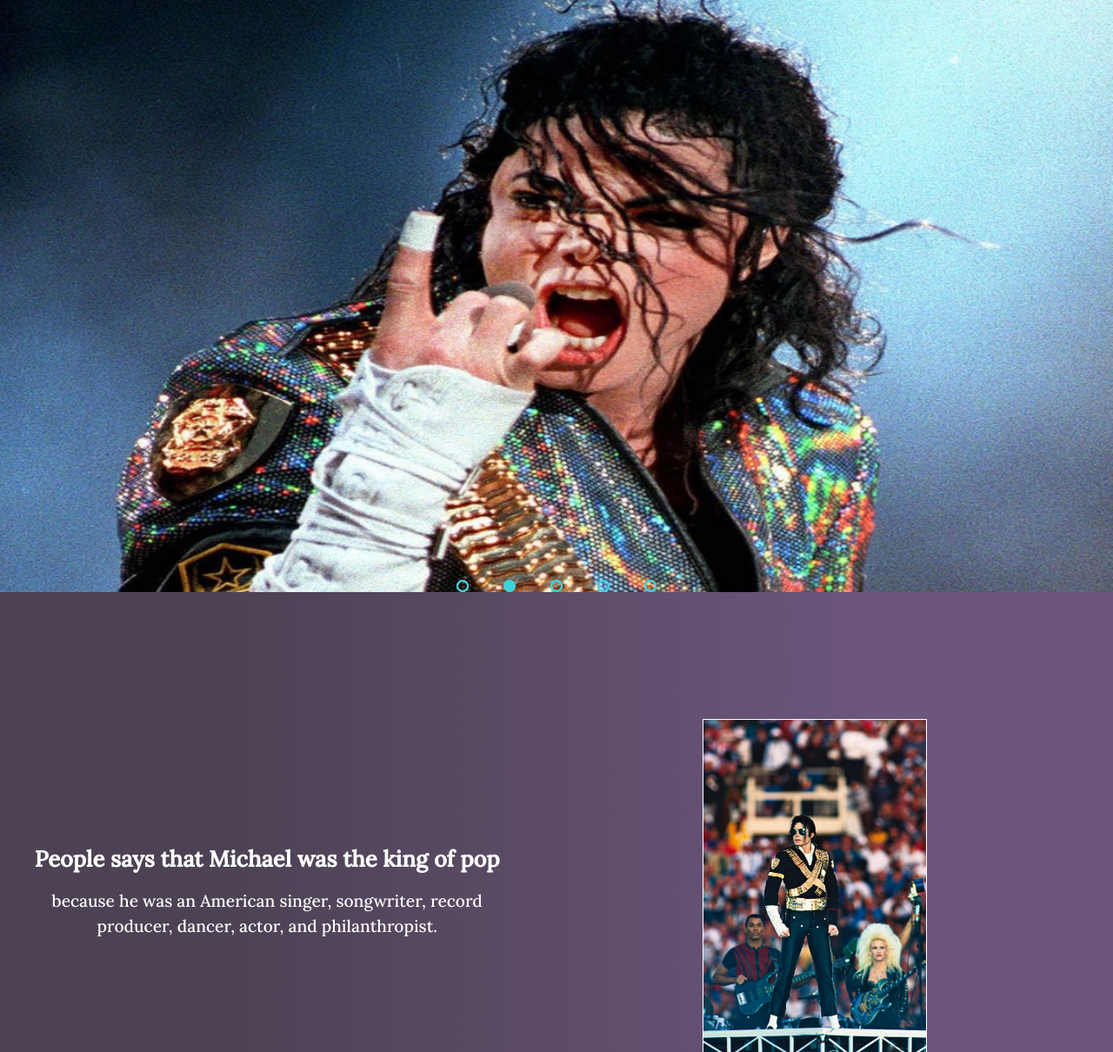
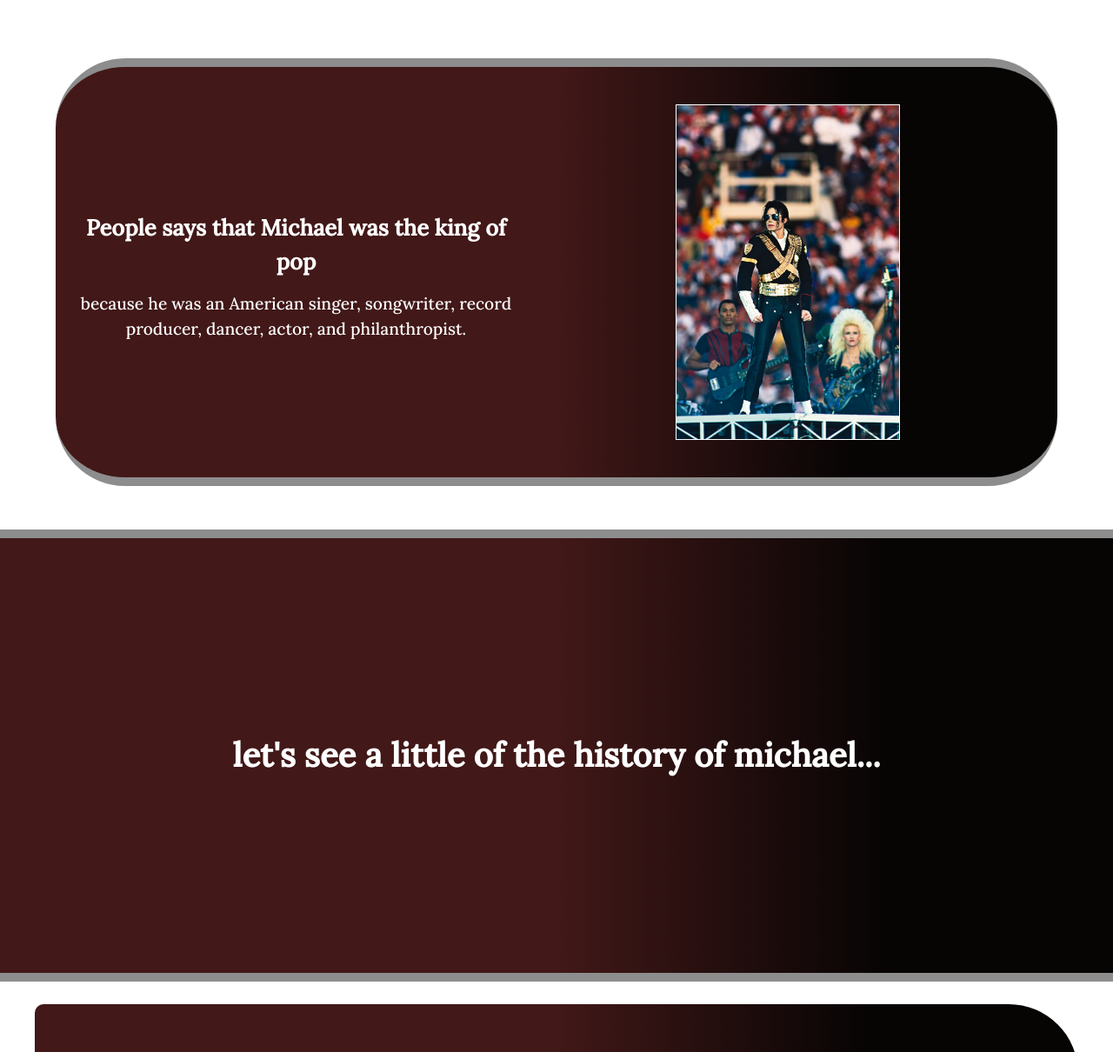
Before and after one commit to Gabrieljll/responsive-tribute-web-page, a plain HTML site: page index.html in a window 1280 px wide. Shown: the part 83-1293 px from the top of the page at 87% size. Drawn offline with nearby package versions, Linux system fonts and the light colour scheme.

Commit message:
Changes in the style of the page

```diff
--- a/index.html
+++ b/index.html
@@ -27,57 +27,7 @@
             </div>
         </header>
 
-        <!-- image slider start -->
-        <div class="slider-container">
-            <div class="slider">
-                <div class="slides">
-                    <!-- radio buttons start -->
-                    <input type="radio" name="radio-btn" id="radio1">
-                    <input type="radio" name="radio-btn" id="radio2">
-                    <input type="radio" name="radio-btn" id="radio3">
-                    <input type="radio" name="radio-btn" id="radio4">
-                    <input type="radio" name="radio-btn" id="radio5">
-                    <!-- radio buttons end -->
-
-                    <!-- slide images start -->
-                    <div class="slide first">
-                        <img src="resources/images/1.jpg" alt="">
-                    </div>
-                    <div class="slide">
-                        <img src="resources/images/2.jpg" alt="">
-                    </div>
-                    <div class="slide">
-                        <img src="resources/images/3.jpg" alt="">
-                    </div>
-                    <div class="slide">
-                        <img src="resources/images/4.jpg" alt="">
-                    </div>
-                    <div class="slide">
-                        <img src="resources/images/5.jpg" alt="">
-                    </div>
-                    <!-- slide images end -->
-                    <!-- auytomatic navigation start -->
-                    <div class="navigation-auto">
-                        <div class="auto-btn1"></div>
-                        <div class="auto-btn2"></div>
-                        <div class="auto-btn3"></div>
-                        <div class="auto-btn4"></div>
-                        <div class="auto-btn5"></div>
-                    </div>
-                    <!-- automatic navigation end -->
-                    <!-- manual navigation start -->
-                    <div class="navigation-manual">
-                        <label for="radio1" class="manual-btn"></label>
-                        <label for="radio2" class="manual-btn"></label>
-                        <label for="radio3" class="manual-btn"></label>
-                        <label for="radio4" class="manual-btn"></label>
-                        <label for="radio5" class="manual-btn"></label>
-                    </div>
-                </div>
-
-            </div>
-        </div>
-
+        <div id="divPrincipalSection">
             <div id="principalSection">
 
                 <figcaption id="img-caption">
@@ -87,6 +37,12 @@
                 <figure id="img-div">
                     <img class="img-fadein" id="principalImage" src="resources/images/6.jpg" alt="Michael Jackson´s image">
                 </figure>
+            </div>
+        </div>
+        <div id="divInviteToReadSection" class="divInviteToReadSection">
+            <div id="inviteToReadSection" class="inviteToReadSection">
+                <h1>let's see a little of the history of michael...</h1>
+            </div>
         </div>
         <div id="first-info-section" class="first-info-section">
             <figcaption id="first-image-figcaption">
@@ -124,8 +80,64 @@
             </div>
         </div>
 
-        <h3 class="text-fadein h3-carousel-photos">More cool photos <i class="fas fa-smile"></i> ( Slide sideways! <i class="fas fa-hand-point-right"></i>)
-        </h3>
+        <!-- image slider start -->
+        <div class="divTittleSlider">
+            <h3 class="text-fadein h3-carousel-photos">Some cool photos <i class="fas fa-smile"></i> <i class="fas fa-hand-point-down"></i></h3>
+        </div>
+        <div class="slider-container">
+            <div class="slider">
+                <div class="slides">
+                    <!-- radio buttons start -->
+                    <input type="radio" name="radio-btn" id="radio1">
+                    <input type="radio" name="radio-btn" id="radio2">
+                    <input type="radio" name="radio-btn" id="radio3">
+                    <input type="radio" name="radio-btn" id="radio4">
+                    <input type="radio" name="radio-btn" id="radio5">
+                    <!-- radio buttons end -->
+
+                    <!-- slide images start -->
+                    <div class="slide first">
+                        <img src="resources/images/1.jpg" alt="">
+                    </div>
+                    <div class="slide">
+                        <img src="resources/images/2.jpg" alt="">
+                    </div>
+                    <div class="slide">
+                        <img src="resources/images/3.jpg" alt="">
+                    </div>
+                    <div class="slide">
+                        <img src="resources/images/4.jpg" alt="">
+                    </div>
+                    <div class="slide">
+                        <img src="resources/images/5.jpg" alt="">
+                    </div>
+
+                    <!-- slide images end -->
+                    <!-- auytomatic navigation start -->
+                    <!--             <div class="navigation-auto">
+                        <div class="auto-btn1"></div>
+                        <div class="auto-btn2"></div>
+                        <div class="auto-btn3"></div>
+                        <div class="auto-btn4"></div>
+                        <div class="auto-btn5"></div>
+                    </div> -->
+                    <!-- automatic navigation end -->
+                    <!-- manual navigation start -->
+                    <!--       <div class="navigation-manual">
+                        <label for="radio1" class="manual-btn"></label>
+                        <label for="radio2" class="manual-btn"></label>
+                        <label for="radio3" class="manual-btn"></label>
+                        <label for="radio4" class="manual-btn"></label>
+                        <label for="radio5" class="manual-btn"></label>
+                    </div> -->
+                </div>
+
+            </div>
+        </div>
+
+
+
+
         <div class="swiper-container mySwiper">
             <div class="swiper-wrapper">
                 <div class="swiper-slide">
--- a/styles/style.css
+++ b/styles/style.css
@@ -9,7 +9,7 @@ body {
 
 #main {
     border-radius: 5px;
-    background: linear-gradient(90deg, #4c4253 20%, #6d567e 80%);
+    background: white;
     height: -webkit-fill-available;
 }
 
@@ -51,19 +51,52 @@ main {
 
 .static-navbar {
     display: flex;
-    background: linear-gradient(90deg, #2d1b3b 50%, #482262 80%);
+    background: linear-gradient(90deg, #020202 50%, #504a54 80%);
     width: 100%;
     position: fixed;
     z-index: 10;
+    top: 0;
 }
 
 .static-navbar h1 {
     font-size: 3vw;
 }
 
+#divPrincipalSection {
+    width: 100%;
+    display: flex;
+    justify-content: center;
+}
+
 #principalSection {
     display: flex;
     align-items: center;
+    margin-top: 150px;
+    background: linear-gradient(90deg, #421818 50%, #070404 80%);
+    width: 90%;
+    border-radius: 80px 80px 80px 80px;
+    border-top: 10px solid rgb(141, 141, 141);
+    border-bottom: 10px solid rgb(141, 141, 141);
+}
+
+.divInviteToReadSection {
+    width: 100%;
+    height: 500px;
+    display: flex;
+    justify-content: center;
+    margin-top: 50px;
+    border-top: 10px solid rgb(141, 141, 141);
+    border-bottom: 10px solid rgb(141, 141, 141);
+}
+
+.inviteToReadSection {
+    background: linear-gradient(90deg, #421818 50%, #070404 80%);
+    width: 100%;
+    display: flex;
+    justify-content: center;
+    align-items: center;
+    height: 500px;
+    margin-bottom: 50px;
 }
 
 h1 {
@@ -542,13 +575,27 @@ ul {
     }
 }
 
+.divTittleSlider {
+    width: 100%;
+    background: linear-gradient(90deg, #421818 50%, #070404 80%);
+    border-top: 10px solid rgb(141, 141, 141);
+}
+
+.divTittleSlider h3 {
+    font-size: 50px !important;
+    padding-top: 50px;
+    margin: 0 !important;
+}
+
 .slider-container {
     display: flex;
     justify-content: center;
+    background: linear-gradient(90deg, #421818 50%, #070404 80%);
+    border-bottom: 10px solid rgb(141, 141, 141);
 }
 
 .slider {
-    width: 100%;
+    width: 50%;
     height: 800px;
     overflow: hidden;
     margin-top: 5%;
```
Lines whose indentation alone changed are shown as unchanged.
